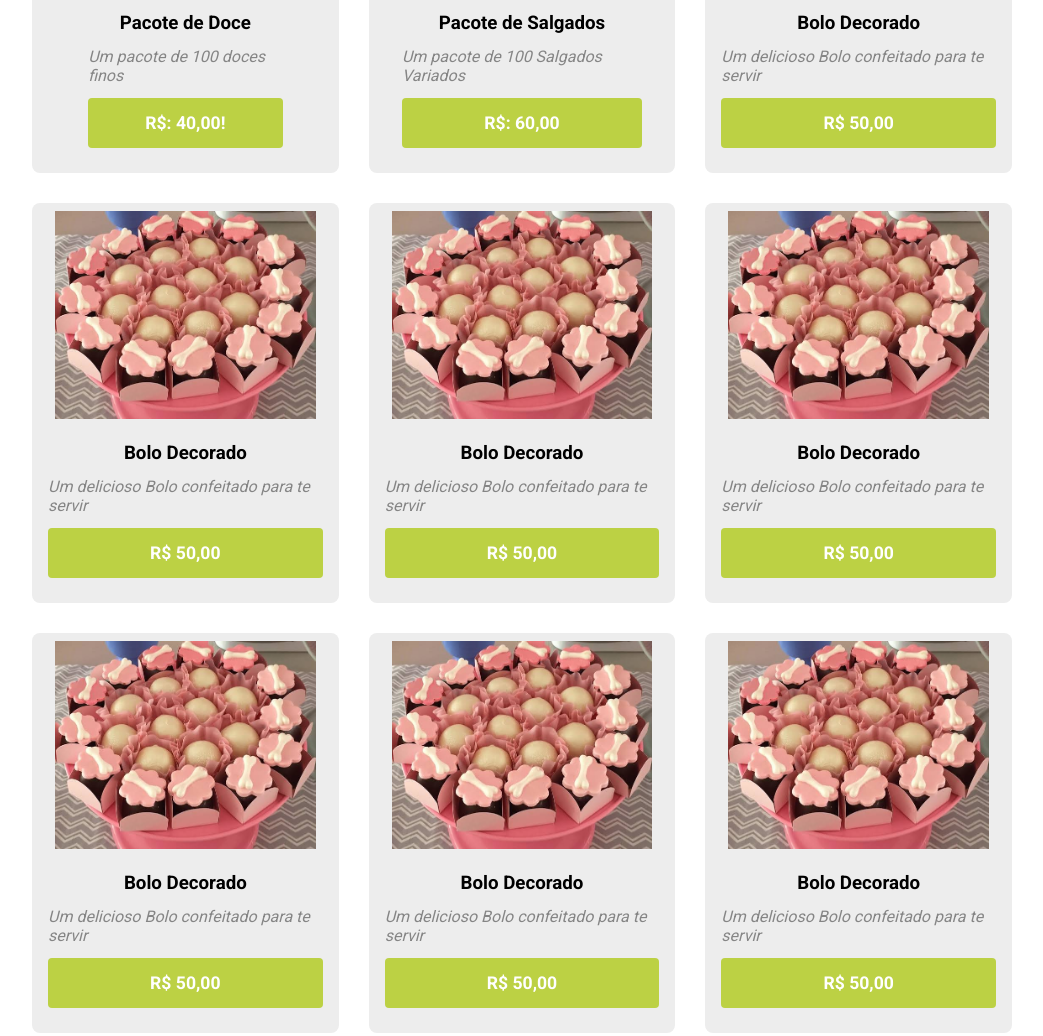
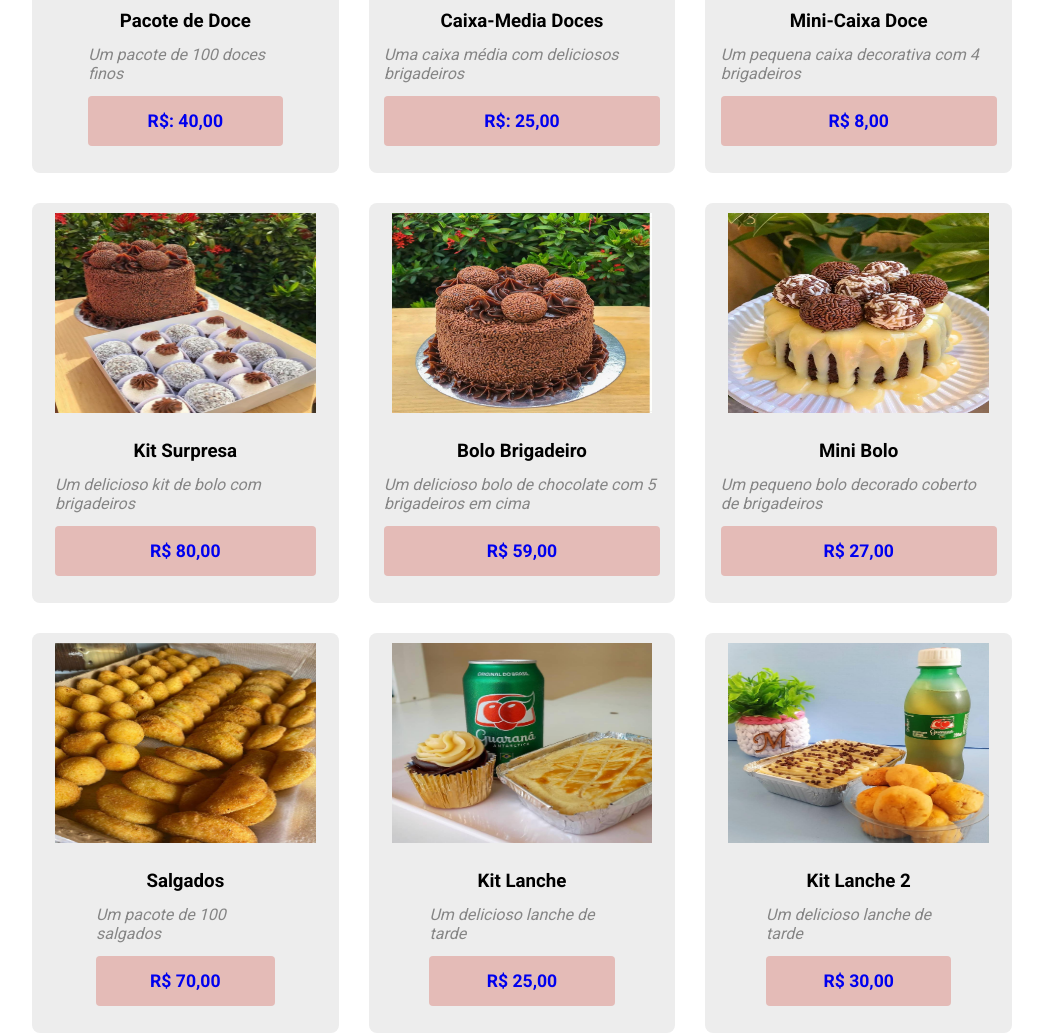
Before and after one commit to JonnasWillian/ProjetoAdocei, a plain HTML site: page index.html in a window 1280 px wide. Shown: the part 863-1899 px from the top of the page, without its empty margins (118-1161 px from the left). Drawn offline with Linux system fonts and the light colour scheme.

Commit message:
'Design'

```diff
--- a/css/styles.css
+++ b/css/styles.css
@@ -13,8 +13,8 @@
 /* Atalho de cores */
 
 :root {
-  --blu: #2e7ce4;
-  --grenn: #bcd144;
+  --blu: #0EBFC7;
+  --grenn: #E4BBB7;
   --gray: #ededed;
 }
 
@@ -224,6 +224,11 @@ section .card-item {
   background: #dedede;
   color: var(--grenn);
 }
+
+.card-item button a{
+  text-decoration: none;
+}
+
 
 /* Sobre */
 
--- a/index.html
+++ b/index.html
@@ -36,93 +36,93 @@
        <br> <br> <br> <br>
         <div class="card-wrapper">
           <div class="card-item">
-            <img src="images/DocesFinos.jpg" alt="Doces" />
+            <img src="images/DocesFinos.jpg" alt="Doces" width="20%" height="50%"/>
             <div class="card-content">
               <h3>Pacote de Doce</h3>
               <p>
                 Um pacote de 100 doces finos
               </p>
-              <button type="button">R$: 40,00!</button>
+              <button type="button"><a href="https://api.whatsapp.com/send?phone=557199255741&text=Ol%C3%A1%2C%20gostaria%20de%20comprar%20um%20Pacote%20de%20Doce" target="_blank">R$: 40,00</a></button>
             </div>
           </div>
           <div class="card-item">
-            <img src="images/DocesFinos.jpg" alt="Salgados" />
+            <img src="images/CaixaMediaDoce.jpeg" alt="Caixa Media De Brigadeiros" width="20%" height="50%" />
             <div class="card-content">
-              <h3>Pacote de Salgados</h3>
+              <h3>Caixa-Media Doces</h3>
               <p>
-                Um pacote de 100 Salgados Variados
+                Uma caixa média com deliciosos brigadeiros
               </p>
-              <button type="button">R$: 60,00</button>
+              <button type="button"><a href="https://api.whatsapp.com/send?phone=557199255741&text=Ol%C3%A1%2C%20gostaria%20de%20fazer%20uma%20encomenda%20de%20Caixa-Media%20Doces" target="_blank">R$: 25,00</a></button>
             </div>
           </div>
           <div class="card-item">
-            <img src="images/DocesFinos.jpg" alt="Bolo Decorado" />
+            <img src="images/MiniCaixaDoce.jpeg" alt="Mini Caixa de brigadeiros" width="20%" height="50%"/>
             <div class="card-content">
-              <h3>Bolo Decorado</h3>
+              <h3>Mini-Caixa Doce</h3>
               <p>
-                Um delicioso Bolo confeitado para te servir
+                Um pequena caixa decorativa com 4 brigadeiros
               </p>
-              <button type="button">R$ 50,00</button>
+              <button type="button"><a href="https://api.whatsapp.com/send?phone=557199255741&text=Ol%C3%A1%2C%20gostaria%20de%20fazer%20uma%20encomenda%20de%20Mini-Caixa%20Doce" target="_blank">R$ 8,00</a></button>
             </div>
           </div>
           <div class="card-item">
-            <img src="images/DocesFinos.jpg" alt="Bolo Decorado" />
+            <img src="images/KitSurpresa.jpeg" alt="Kit Surpresa" width="20%" height="50%"/>
             <div class="card-content">
-              <h3>Bolo Decorado</h3>
+              <h3>Kit Surpresa</h3>
               <p>
-                Um delicioso Bolo confeitado para te servir
+                Um delicioso kit de bolo com brigadeiros
               </p>
-              <button type="button">R$ 50,00</button>
+              <button type="button"><a href="https://api.whatsapp.com/send?phone=557199255741&text=Ol%C3%A1%2C%20gostaria%20de%20fazer%20uma%20encomenda%20de%20Kit%20Surpresa" target="_blank">R$ 80,00</a></button>
             </div>
           </div>
           <div class="card-item">
-            <img src="images/DocesFinos.jpg" alt="Bolo Decorado" />
+            <img src="images/BoloBrigadeiro.jpeg" alt="Bolo de Brigadeiro" width="20%" height="50%" />
             <div class="card-content">
-              <h3>Bolo Decorado</h3>
+              <h3>Bolo Brigadeiro</h3>
               <p>
-                Um delicioso Bolo confeitado para te servir
+                Um delicioso bolo de chocolate com 5 brigadeiros em cima
               </p>
-              <button type="button">R$ 50,00</button>
+              <button type="button"><a href="https://api.whatsapp.com/send?phone=557199255741&text=Ol%C3%A1%2C%20gostaria%20de%20fazer%20uma%20encomenda%20de%20Bolo%20Brigadeiro" target="_blank">R$ 59,00</a></button>
             </div>
           </div>
           <div class="card-item">
-            <img src="images/DocesFinos.jpg" alt="Bolo Decorado" />
+            <img src="images/MiniBolo.jpeg" alt="Mini Bolo"  width="20%" height="50%"/>
             <div class="card-content">
-              <h3>Bolo Decorado</h3>
+              <h3>Mini Bolo</h3>
               <p>
-                Um delicioso Bolo confeitado para te servir
+                Um pequeno bolo decorado coberto de brigadeiros
               </p>
-              <button type="button">R$ 50,00</button>
+              <button type="button"><a href="https://api.whatsapp.com/send?phone=557199255741&text=Ol%C3%A1%2C%20gostaria%20de%20fazer%20uma%20encomenda%20de%20Mini%20Bolo" target="_blank">R$ 27,00</a></button>
             </div>
           </div>
           <div class="card-item">
-            <img src="images/DocesFinos.jpg" alt="Bolo Decorado" />
+            <img src="images/Salgados.jpeg" alt="Salgados" width="20%" height="50%"/>
             <div class="card-content">
-              <h3>Bolo Decorado</h3>
+              <h3>Salgados</h3>
               <p>
-                Um delicioso Bolo confeitado para te servir
+                Um pacote de 100 salgados
               </p>
-              <button type="button">R$ 50,00</button>
+              <button type="button"><a href="https://api.whatsapp.com/send?phone=557199255741&text=Ol%C3%A1%2C%20gostaria%20de%20fazer%20uma%20encomenda%20de%20Salgados" target="_blank">R$ 70,00</a></button>
             </div>
           </div>
           <div class="card-item">
-            <img src="images/DocesFinos.jpg" alt="Bolo Decorado" />
+            <img src="images/lanche.jpeg" alt="Lanche" width="20%" height="50%" />
             <div class="card-content">
-              <h3>Bolo Decorado</h3>
+              <h3>Kit Lanche</h3>
               <p>
-                Um delicioso Bolo confeitado para te servir
+                Um delicioso lanche de tarde
               </p>
-              <button type="button">R$ 50,00</button>
+              <button type="button"><a href="https://api.whatsapp.com/send?phone=557199255741&text=Ol%C3%A1%2C%20gostaria%20de%20fazer%20uma%20encomenda%20de%20Kit%20Lanche" target="_blank">R$ 25,00</a></button>
             </div>
           </div>
           <div class="card-item">
-            <img src="images/DocesFinos.jpg" alt="Bolo Decorado" />
+            <img src="images/lanche2.jpeg" alt="Lanche" width="20%" height="50%"/>
             <div class="card-content">
-              <h3>Bolo Decorado</h3>
+              <h3>Kit Lanche 2</h3>
               <p>
-                Um delicioso Bolo confeitado para te servir
+                Um delicioso lanche de tarde
               </p>
-              <button type="button">R$ 50,00</button>
+              <button type="button"><a href="https://api.whatsapp.com/send?phone=557199255741&text=Ol%C3%A1%2C%20gostaria%20de%20fazer%20uma%20encomenda%20de%20Kit%20Lanche%202" target="_blank">R$ 30,00</a></button>
             </div>
           </div>
 
@@ -215,7 +215,7 @@
           <div class="footer-contact">
             <h4>Contato</h4>
             <h6>+55 71 99925-5741</h6>
-            <h6>jonnasnogueira2@gmail.com</h6>
+            <h6>adoceisuporte@gmail.com</h6>
             <h6>Travessa Castro Alvez, São Francisco do Conde BA</h6>
           </div>
         </div>
```
Also changed, not shown: images/BoloBrigadeiro.jpeg (added), images/CaixaMediaDoce.jpeg (added), images/KitSurpresa.jpeg (added), images/MiniBolo.jpeg (added), images/MiniCaixaDoce.jpeg (added), images/Salgados.jpeg (added), images/lanche.jpeg (added), images/lanche2.jpeg (added).
